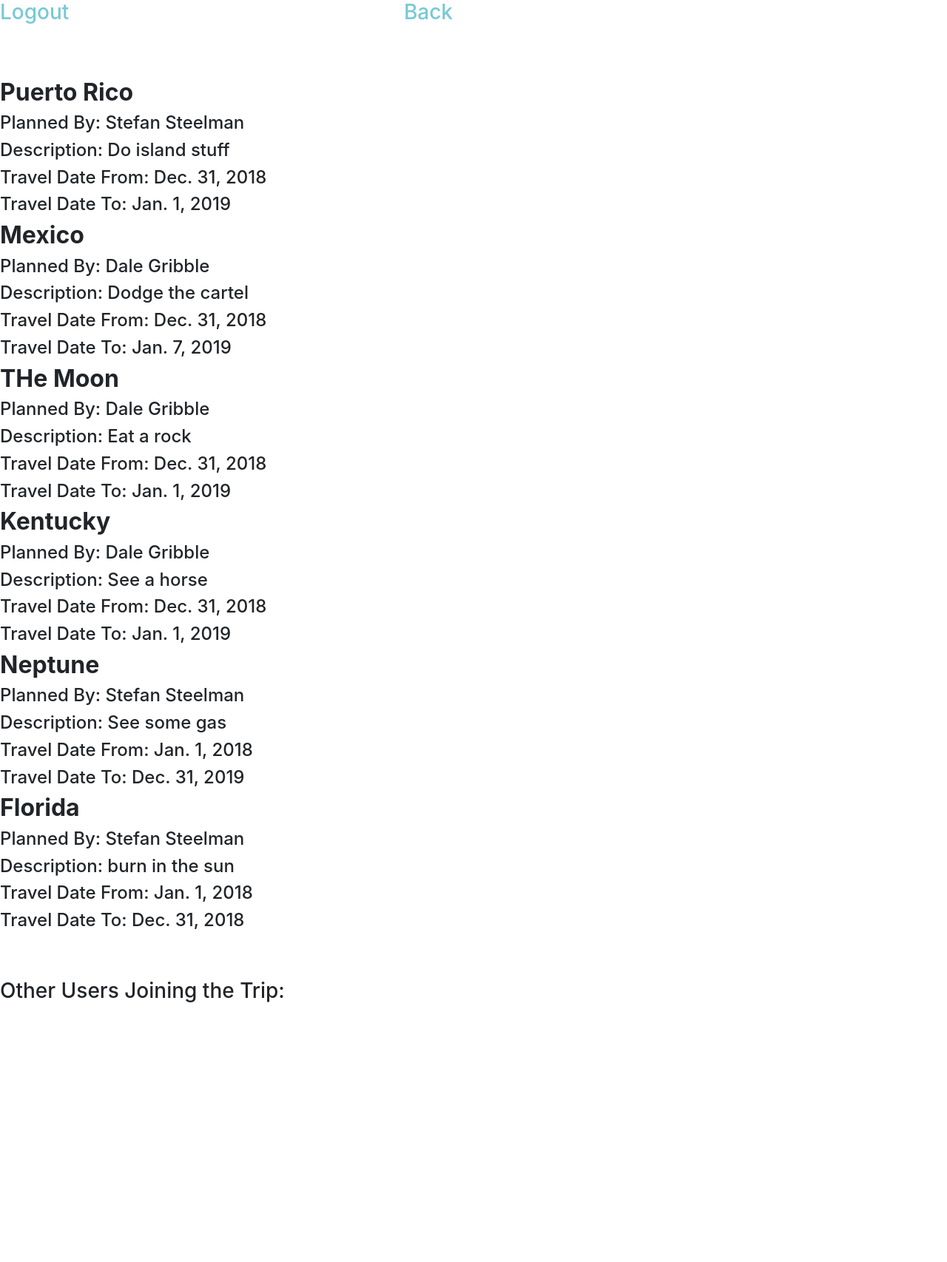
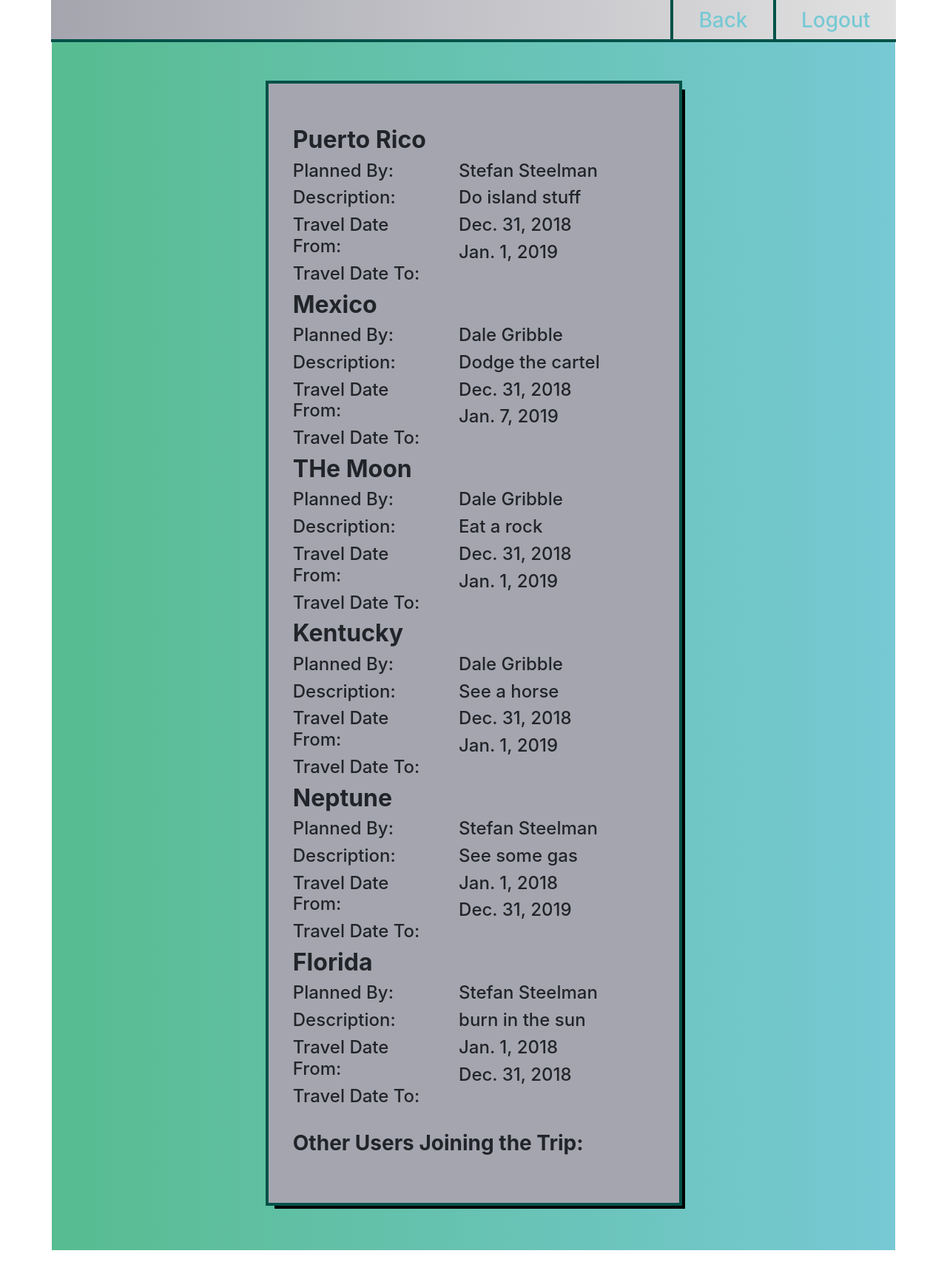
Before and after one commit to SquibblyDee/travel_planner, a Django app: template apps/python_belt_exam_app/templates/python_belt_exam_app/view.html in a window 1280 px wide. Shown: the whole page at 74% size. Before the commit the page ends 1355 px from the top, so only its background shows below. Run offline with Django 3.2, Linux system fonts and the light colour scheme; the template is opened without the code that fills it: values that come from a table or form of the project are taken from there, others are empty; data comes from the database, SQL or seed files in the repository; parts of the project's set-up code (start-up, migrations or seed data) failed here and were passed over; some libraries are stand-ins or nearby versions.

Commit message:
css on all pages finished

```diff
--- a/apps/python_belt_exam_app/static/python_belt_exam_app/css/styles.css
+++ b/apps/python_belt_exam_app/static/python_belt_exam_app/css/styles.css
@@ -2,6 +2,10 @@
     margin: 0px;
     padding: 0px;
     /* outline: 1px solid red; */
+}
+
+.container{
+    height: auto !important;
 }
 
 .registration{
@@ -26,26 +30,34 @@
 button{
     float: right;
     box-shadow: 3px 3px black !important;
-    border-radius: 0px !important;
     margin-bottom: 5% !important;
 }
 /* EVERYTHING ABOVE HERE NEEDS TO STAY THE SAME */
 
-/* h1{ */
-    /* margin-bottom: 5% !important; */
-    /* margin-top: 3% !important; */
-/* } */
+.headerino{
+    background: linear-gradient(-90deg, rgb(225, 225, 225), #A5A5AF);
+    margin-left: -1.4%;
+    margin-right: -1.4%;
+    margin-bottom: 3% !important;
+    border-bottom: 4px solid #015249;
+    height: 66px;
+}
 
 .headerino h3{
     display: inline-block;
-    margin-right: 35%;
+    margin-right: 60%;
+    margin-top: 1%;
+    margin-left: 2%;
 }
 
-/* a{ */
-    /* float: right; */
-    /* margin-left: 3%; */
-    /* margin-right: 3%; */
-/* } */
+.headerino a{
+    display: inline-block;
+    margin-right: 3%;
+    border-left: 4px solid #015249;
+    padding-left: 3% !important;
+    padding: 1% 0%;
+    float: right;
+}
 
 .thetrip{
     margin-bottom: 5%;
@@ -65,25 +77,29 @@ button{
 }
 
 .login-header{
-    background: linear-gradient(-90deg, rgb(255, 255, 255), #A5A5AF);
-    margin-left: -1.6%;
-    margin-right: -1.6%;
-    margin-bottom:  5%;
-    border-bottom: 2px solid #015249;
-    height: 88px;
+    background: linear-gradient(-90deg, rgb(225, 225, 225), #A5A5AF);
+    margin-left: -1.4%;
+    /* margin-right: -1.6%; */
+    border-bottom: 4px solid #015249;
+    height: 86px;
+    width: 102.8%;
 }
 
 .login-header h1{
     display: inline-block;
     margin-right: 23%;
+    margin-top: 1%;
+    margin-left: 2%;
 }
 
 .login-header h4{
     display: inline-block;
     margin-left: 3%;
-    border-left: 3px solid #015249;
-    padding: 3% 0%;
+    margin-right: 3%;
+    border-left: 4px solid #015249;
+    padding: 2.5% 0%;
     padding-left: 1%;
+    float: right;
 }
 
 a{
@@ -93,32 +109,80 @@ a{
 
 #my_trips, #all_trips{
     background-color: #A5A5AF;
+    box-shadow: 6px 6px black !important;
 }
 
-table, thead, tr, td, th{
-    outline: 3px solid #015249;
+thead, td, th{
+    outline: 2px solid #015249;
 }
 
-.trip_table h3{
+table{
+    outline: 4px solid #015249;
+}
+
+.trip_table h3, td, th{
     color: white;
 }
 
-.other_trip_table h3{
+.other_trip_table h3, td, th{
     color: white;
 }
 
-.trip_table td{
-    color: white;
+.other_trip_table{
+    margin-bottom: 3%;
 }
 
-.other_trip_table td{
-    color: white;
+#new_trip{
+    margin-bottom: 3%;
+    color: white !important;
+    box-shadow: 2px 2px black;
 }
 
-.trip_table th{
-    color: white;
+.add_trip_form{
+    margin-left: 30%;
 }
 
-.other_trip_table th{
-    color: white;
+.view_header{
+    background: linear-gradient(-90deg, rgb(225, 225, 225), #A5A5AF);
+    margin-left: -1.4%;
+    border-bottom: 4px solid #015249;
+    height: 57px;
+    width: 102.8%;
 }
+
+.view_header h3{
+    display: inline-block;
+    margin-right: 3%;
+    padding-left: 3% !important;
+    padding: 1% 0%;
+    border-left: 4px solid #015249;
+    float: right;
+}
+
+.user_info{
+    margin-left: 25%;
+    margin-top: 5%;
+    padding: 3%;
+    padding-bottom: 5% !important;
+    background-color: #A5A5AF;
+    width: 50%;
+    outline: 4px solid #015249;
+    box-shadow: 8px 8px black !important;
+}
+
+.values{
+    display: inline-block;
+    width: 50%;
+    vertical-align: top;
+    margin-top: 9.5%;
+}
+
+.categories{
+    display: inline-block;
+    width: 40%;
+    margin-right: 5%;
+}
+
+a{
+    text-decoration: underline !important;
+}
--- a/apps/python_belt_exam_app/templates/python_belt_exam_app/landing.html
+++ b/apps/python_belt_exam_app/templates/python_belt_exam_app/landing.html
@@ -36,7 +36,7 @@
                                 <td>{{trip.description}}</td>
                                 <td>
                                     {% if trip.trip_users.id == request.session.id %}
-                                        <a href=/delete/{{trip.id}}>Delete</a>
+                                        <a href=/delete/{{trip.id}}>Delete</a> <b>|</b>
                                     {% endif %}
                                     <a href=/cancel/{{trip.id}}>Cancel</a>
                                 </td>
@@ -74,5 +74,5 @@
                     </table>
                 </div>
             </div>
-            <a href="/addtrip">Add a Trip</a>
+            <a href="/addtrip" id="new_trip" class="btn btn-primary" role="button">Add a Trip</a>
         </div>
--- a/apps/python_belt_exam_app/templates/python_belt_exam_app/view.html
+++ b/apps/python_belt_exam_app/templates/python_belt_exam_app/view.html
@@ -9,27 +9,40 @@
         <link rel="stylesheet" href="https://maxcdn.bootstrapcdn.com/bootstrap/4.0.0/css/bootstrap.min.css" integrity="sha384-Gn5384xqQ1aoWXA+058RXPxPg6fy4IWvTNh0E263XmFcJlSAwiGgFAW/dAiS6JXm" crossorigin="anonymous">
     </head>
     <body>
-        <div class="headerino">
+        <div class="container">
+            <div class="view_header">
                 <a href="/logout"><h3>Logout</h3></a>
                 <a href="/travels"><h3>Back</h3></a>
             </div>
+            <div class="user_info">
                 <div class="thetrip">
                     {% for row in this_trip %}
+                        <div class="categories">
                             <h2><b>{{ row.destination }}</b></h2>
-                <h4>Planned By: {{ row.trip_users.first_name }} {{ row.trip_users.last_name }}</h4>
-                <h4>Description: {{ row.description }}</h4>
-                <h4>Travel Date From: {{ row.datefrom }}</h4>
-                <h4>Travel Date To: {{ row.dateto }}</h4>
+                            <h4>Planned By:</h4>
+                            <h4>Description:</h4>
+                            <h4>Travel Date From:</h4>
+                            <h4>Travel Date To:</h4>
+                        </div>
+                        <div class="values">
+                            <h4>{{ row.trip_users.first_name }} {{ row.trip_users.last_name }}</h4>
+                            <h4>{{ row.description }}</h4>
+                            <h4>{{ row.datefrom }}</h4>
+                            <h4>{{ row.dateto }}</h4>
+                        </div>
                     {% endfor %}
                 </div>
                 <div class="otherusers">
-            <h3>Other Users Joining the Trip:</h3>
+                    <h3><b>Other Users Joining the Trip:</b></h3>
                     {% for member in trip_members %}
                         {% if member.id != member.trip_users.id %}
                         <h4>{{member.first_name}} {{member.last_name}}</h4>
                         {% endif %}
                     {% endfor %}
-
+                </div>
+            </div>
+            <p>&nbsp;</p>
+            <p>&nbsp;</p>
         </div>
     </body>
 </html>
```
Also changed, not shown: apps/python_belt_exam_app/templates/python_belt_exam_app/addtrip.html (+15 -12 lines). Lines whose indentation alone changed are shown as unchanged.
